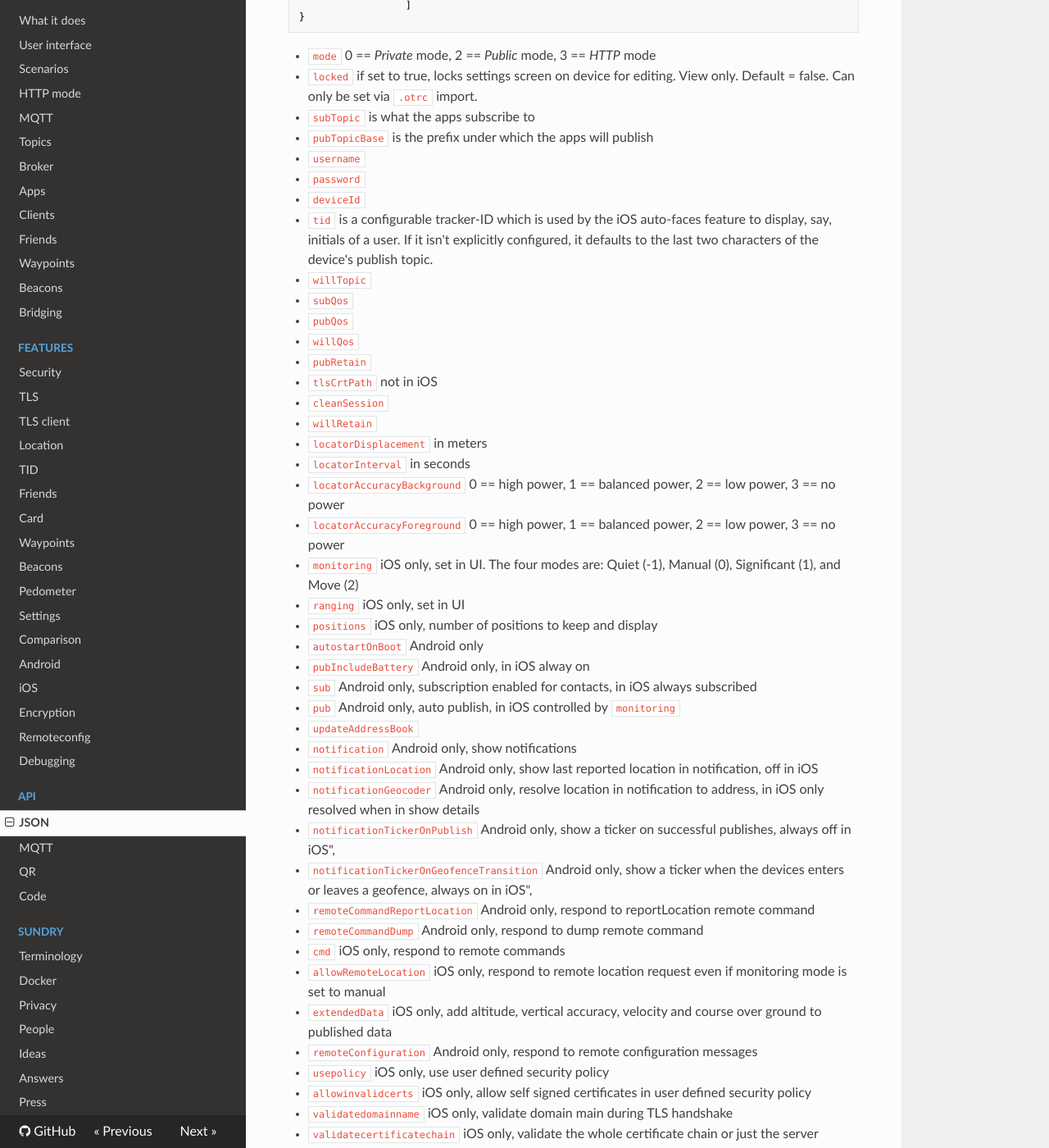
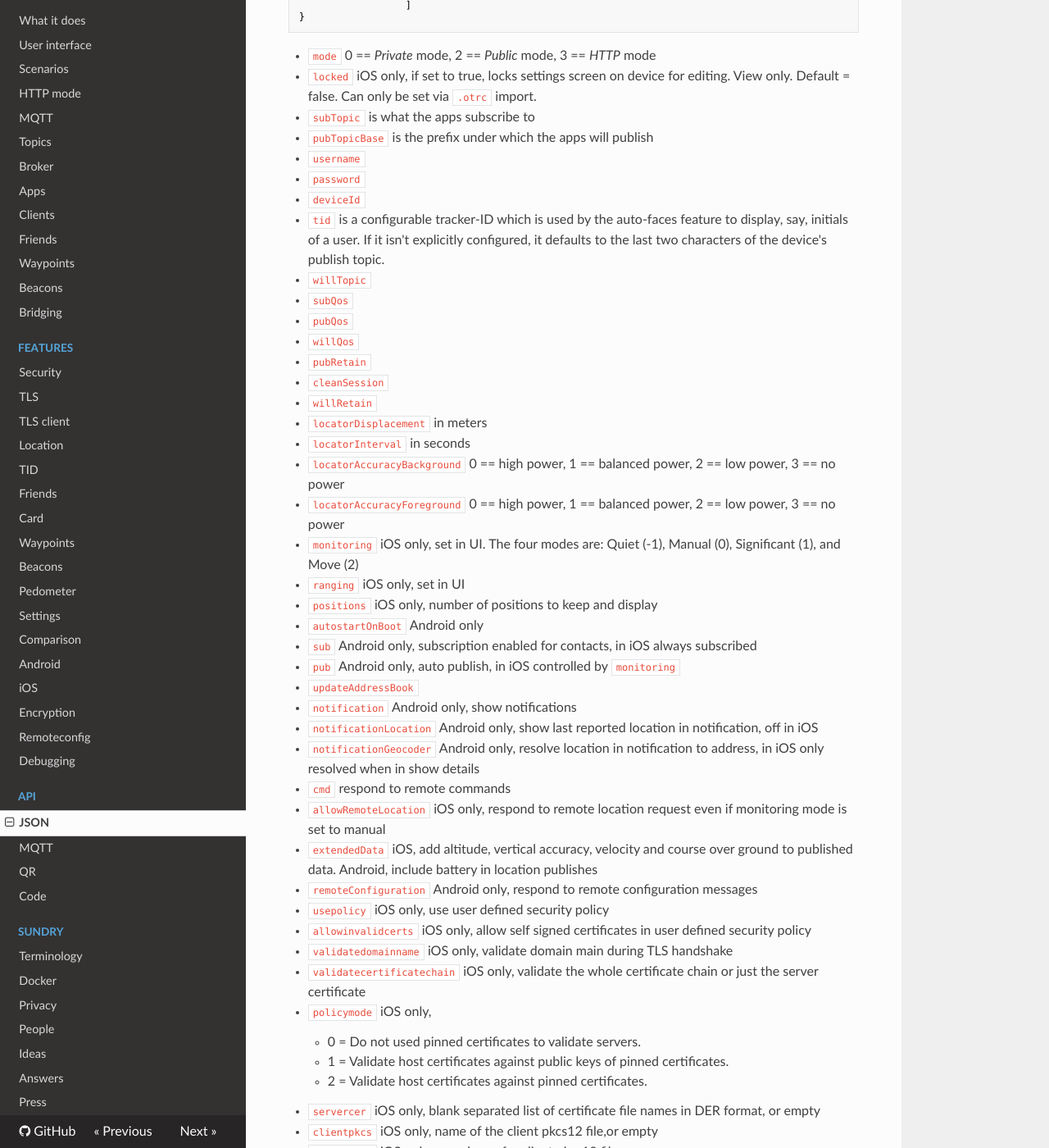
Before and after one commit to owntracks/booklet, an MkDocs documentation site: the page built from docs/tech/json.md, in a window 1280 px wide and 1400 px high, scrolled down 6266 px. Shown: the whole window at 82% size. Built offline with MkDocs 1.6.1, drawn with Linux system fonts in a browser that asks for light colours; nearby versions of some CDN libraries; old or Windows-style settings are respelled for this version of MkDocs; some of the changed text lies outside the part shown.

Commit message:
Update json.md

````diff
--- a/docs/tech/json.md
+++ b/docs/tech/json.md
@@ -13,7 +13,7 @@ OwnTracks publishes its message payloads in [JSON](http://www.json.org) format.
 | `steps`                                   |   Y    |   N     |
 | `configuration`                           |   Y    |   Y     |
 | `card`                                    |   Y    |   Y     |
-| `waypoints`                               |   Y    |         |
+| `waypoints`                               |   Y    |   Y     |
 | `encrypted`                               |   Y    |   Y     |
 
 
@@ -85,7 +85,7 @@ This location object describes the location of the device that published it. **H
     * "u" manual publish requested by the user
     * "t" timer based publish in move move
     * "a" or missing `t` indicates automatic location update
-* `tid` is a configurable tracker-ID which is used by the iOS auto-faces feature to display, say, initials of a user. If it isn't explicitly configured, it defaults to the last two characters of the device's publish topic.
+* `tid` is a configurable tracker-ID which is used by the auto-faces feature to display, say, initials of a user. If it isn't explicitly configured, it defaults to the last two characters of the device's publish topic.
 * `tst` is a UNIX [epoch timestamp](http://en.wikipedia.org/wiki/Unix_time) of the event as it occurs which may be different from the time it is published (integer, seconds).
 * `vacc` is the vertical accuracy of the reported altitude in meters (_Optional_, integer). iOS adds this element only if it >= 0.
 * `vel` is the velocity (speed) in km/h (_Optional_, integer). iOS adds this element only if it >= 0.
@@ -273,19 +273,18 @@ The device configuration can be imported and exported as JSON. The exported conf
 ```
 
 * `mode`					0 == _Private_ mode, 2 == _Public_ mode, 3 == _HTTP_ mode
-* `locked`					if set to true, locks settings screen on device for editing. View only. Default = false. Can only be set via `.otrc` import.
+* `locked`					iOS only, if set to true, locks settings screen on device for editing. View only. Default = false. Can only be set via `.otrc` import.
 * `subTopic`                                    is what the apps subscribe to
 * `pubTopicBase`                                is the prefix under which the apps will publish
 * `username`
 * `password`
 * `deviceId`
-* `tid`						 is a configurable tracker-ID which is used by the iOS auto-faces feature to display, say, initials of a user. If it isn't explicitly configured, it defaults to the last two characters of the device's publish topic.
+* `tid`						 is a configurable tracker-ID which is used by the auto-faces feature to display, say, initials of a user. If it isn't explicitly configured, it defaults to the last two characters of the device's publish topic.
 * `willTopic`
 * `subQos`
 * `pubQos`
 * `willQos`
 * `pubRetain`
-* `tlsCrtPath`					not in iOS
 * `cleanSession`
 * `willRetain`
 * `locatorDisplacement`				in meters
@@ -296,20 +295,15 @@ The device configuration can be imported and exported as JSON. The exported conf
 * `ranging`					iOS only, set in UI
 * `positions`					iOS only, number of positions to keep and display
 * `autostartOnBoot`				Android only
-* `pubIncludeBattery`				Android only, in iOS alway on
 * `sub`						Android only, subscription enabled for contacts, in iOS always subscribed
 * `pub`						Android only, auto publish, in iOS controlled by `monitoring`
 * `updateAddressBook`
 * `notification`				Android only, show notifications
 * `notificationLocation`			Android only, show last reported location in notification, off in iOS
 * `notificationGeocoder`			Android only, resolve location in notification to address, in iOS only resolved when in show details
-* `notificationTickerOnPublish`			Android only, show a ticker on successful publishes, always off in iOS",
-* `notificationTickerOnGeofenceTransition`	Android only, show a ticker when the devices enters or leaves a geofence, always on in iOS",
-* `remoteCommandReportLocation`			Android only, respond to reportLocation remote command
-* `remoteCommandDump`				Android only, respond to dump remote command
-* `cmd`						iOS only, respond to remote commands
+* `cmd`						respond to remote commands
 * `allowRemoteLocation`				iOS only, respond to remote location request even if monitoring mode is set to manual
-* `extendedData`				iOS only, add altitude, vertical accuracy, velocity and course over ground to published data
+* `extendedData`				iOS, add altitude, vertical accuracy, velocity and course over ground to published data. Android, include battery in location publishes
 * `remoteConfiguration`				Android only, respond to remote configuration messages
 * `usepolicy`					iOS only, use user defined security policy
 * `allowinvalidcerts`				iOS only, allow self signed certificates in user defined security policy
@@ -411,7 +407,6 @@ The `name` element contains a name which is displayed by the apps to identify a
 
 ## `_type=waypoints`
 
-(currently iOS only)
 The app can export a list of configured waypoints (separate from the configuration) in order to share these, for example. Similarly, the app can import a list of waypoints, merging them into the current list, from a JSON file with `.otrw` extension. The list of waypoints looks like this.
 
 ```json
````
Also changed, not shown: other parts of docs/tech/json.md (+2 -0 lines).
